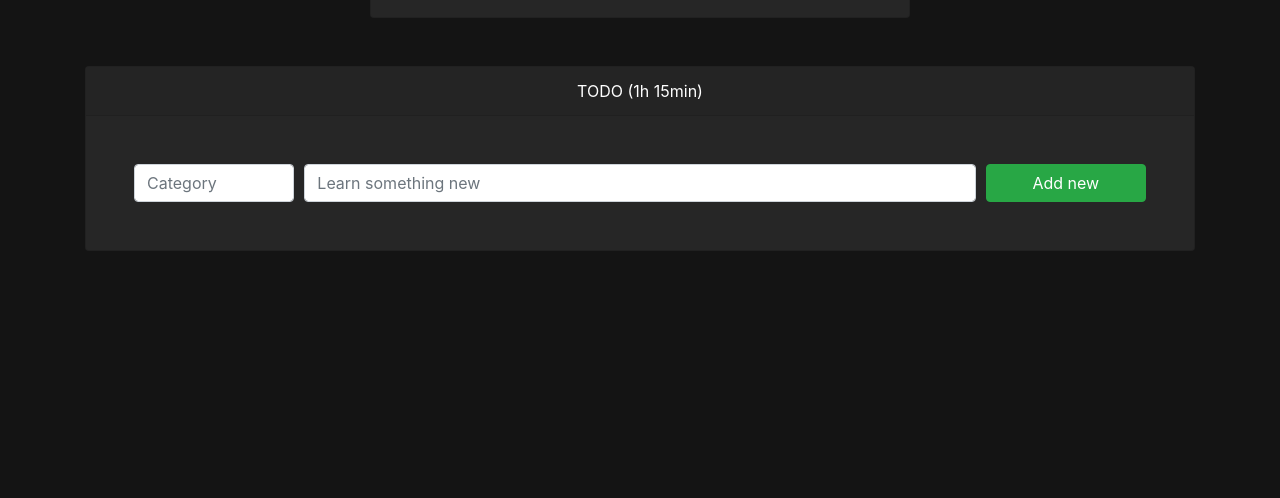
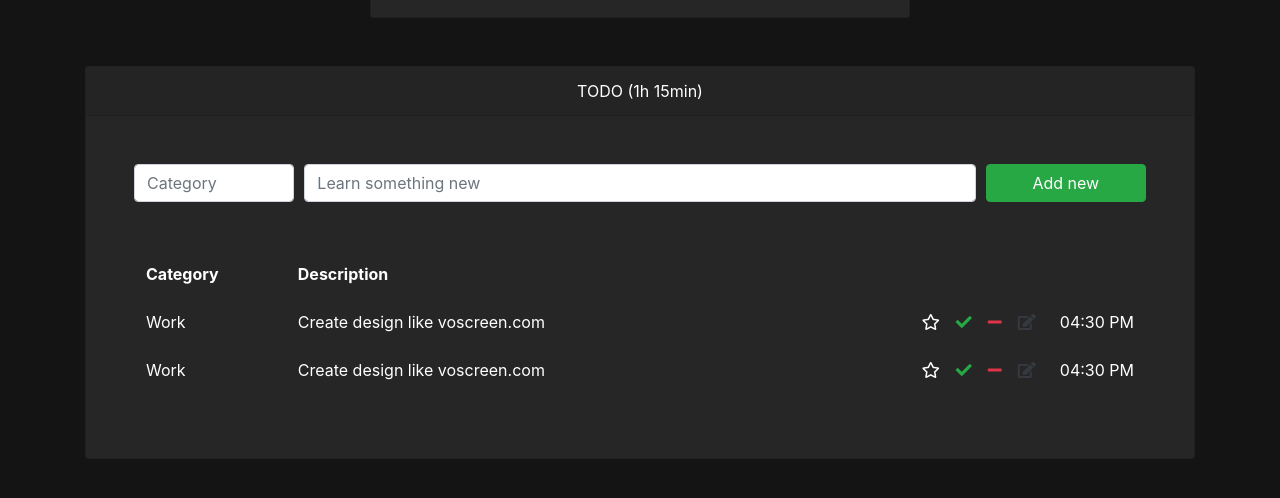
Before and after one commit to revivalme/Pomodoro, a plain HTML site: page app/index.html in a window 1280 px wide. Shown: the part 280-778 px from the top of the page. Drawn offline with nearby package versions, Linux system fonts and the light colour scheme.

Commit message:
Added table in todo block

```diff
--- a/app/index.html
+++ b/app/index.html
@@ -54,6 +54,41 @@
             <button type="submit" class="btn btn-success w-100">Add new</button>
           </div>
         </form>
+
+        <!-- TODO Table -->
+        <table class="table table-hover table-borderless mt-5" id="todoTable">
+          <thead>
+            <tr class="border-bottom-1">
+              <th scope="col" style="width: 15%">Category</th>
+              <th scope="col" style="width: 60%">Description</th>
+              <th scope="col" style="width: 25%"></th>
+            </tr>
+          </thead>
+          <tbody>
+            <tr>
+              <td>Work</td>
+              <td>Create design like voscreen.com</td>
+              <td class="d-flex justify-content-end align-items-center">
+                <i class="far fa-star mr-3"></i>
+                <i class="fas fa-check mr-3 text-success"></i>
+                <i class="fas fa-minus mr-3 text-danger"></i>
+                <i class="fas fa-edit mr-4 text-dark"></i>
+                <span>04:30 PM</span>
+              </td>
+            </tr>
+            <tr>
+              <td>Work</td>
+              <td>Create design like voscreen.com</td>
+              <td class="d-flex justify-content-end align-items-center">
+                <i class="far fa-star mr-3"></i>
+                <i class="fas fa-check mr-3 text-success"></i>
+                <i class="fas fa-minus mr-3 text-danger"></i>
+                <i class="fas fa-edit mr-4 text-dark"></i>
+                <span>04:30 PM</span>
+              </td>
+            </tr>
+          </tbody>
+        </table>
       </div>
     </section>
   </div>
```
